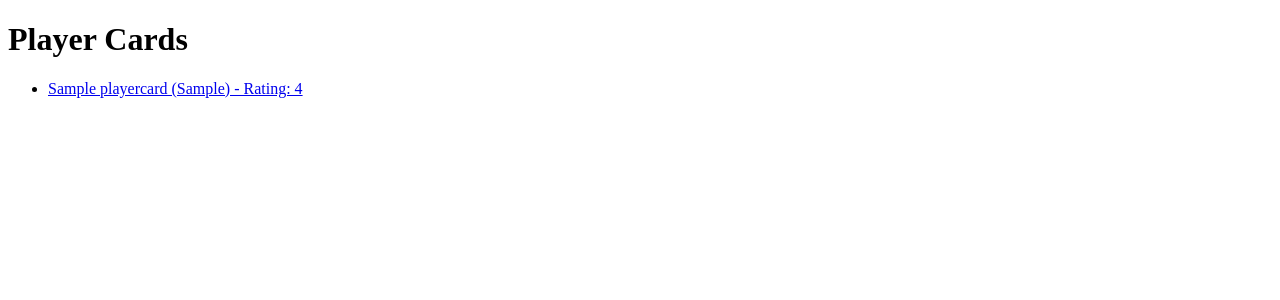
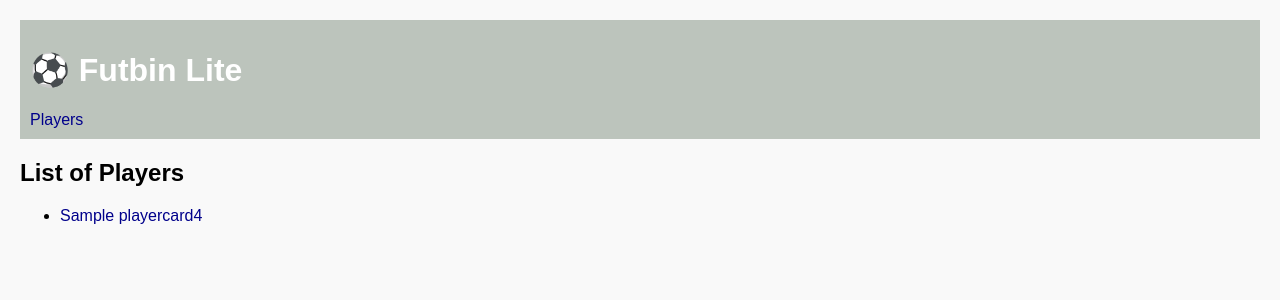
Before and after one commit to FootballOnlooker/futbin_lite, a Django app: page /players/ in a window 1280 px wide. Shown: the top 300 px of the page. Run offline with Django 5.2, Linux system fonts and the light colour scheme; tables that the repository leaves empty hold one stand-in row (Sample ...).

Commit message:
Added base template and changed cards templates

```diff
--- /dev/null
+++ b/futbin_lite/cards/static/cards/style.css
@@ -0,0 +1,21 @@
+body{
+    font-family: Arial, sans-serif;
+    margin: 20px;
+    background: #f9f9f9
+}
+
+header{
+    background: #7877;
+    color: white;
+    padding: 10px;
+    margin-bottom: 20px;
+}
+
+a {
+    color:darkblue;
+    text-decoration: none;
+}
+
+a:hover {
+    text-decoration: underline
+}
--- /dev/null
+++ b/futbin_lite/cards/templates/base.html
@@ -0,0 +1,21 @@
+<!DOCTYPE html>
+<html lang="en">
+<head>
+    <meta charset="UTF-8">
+    <title>{% block title %}Futbin Lite{% endblock %}</title>
+    {% load static %}
+    <link rel="stylesheet" href="{% static 'cards/style.css' %}">
+</head>
+<body>
+<header>
+    <h1>⚽ Futbin Lite</h1>
+    <nav>
+        <a href="{% url 'cards:player_list' %}">Players</a>
+    </nav>
+</header>
+<main>
+    {% block content %}{% endblock %}
+</main>
+
+</body>
+</html>
--- a/futbin_lite/cards/templates/cards/player_list.html
+++ b/futbin_lite/cards/templates/cards/player_list.html
@@ -1,20 +1,16 @@
-<!DOCTYPE html>
-<html lang="en">
-<head>
-    <meta charset="UTF-8">
-    <title>Player Cards</title>
-</head>
-<body>
-    <h1>Player Cards</h1>
+{% extends "base.html" %}
+
+{% block title %}Players{% endblock %}
+
+{% block content %}
+<h2>List of Players</h2>
 <ul>
     {% for player in players %}
     <li>
         <a href="{% url 'cards:player_detail' player.pk %}">
-            {{ player.name }} ({{ player.position }}) - Rating: {{ player.rating }}
+            {{ player.name }}{{ player.rating }}
         </a>
     </li>
     {% endfor %}
 </ul>
-
-</body>
-</html>
+{% endblock %}
```
Also changed, not shown: futbin_lite/cards/templates/cards/player_detail.html (+10 -15 lines). Lines whose indentation alone changed are shown as unchanged.
